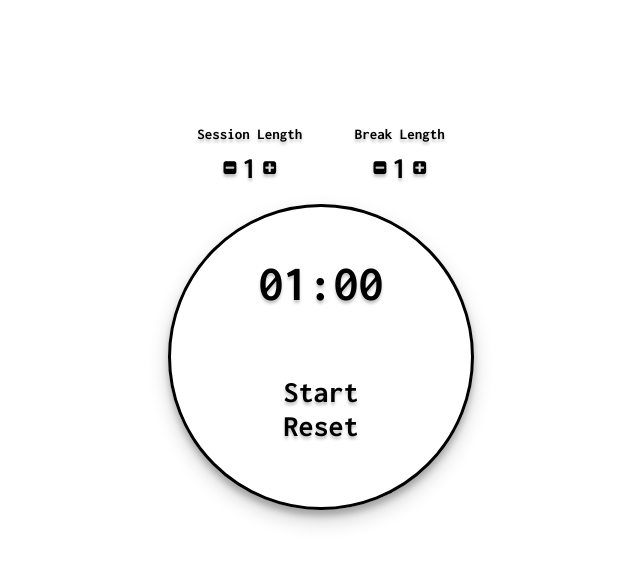
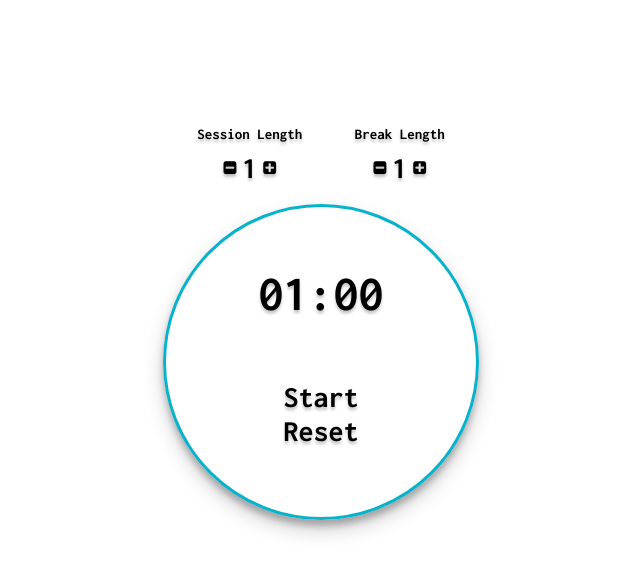
Before and after one commit to Pachj/pomodoro-clock, a plain HTML site: page index.html in a window 1280 px wide. Shown: the whole page, without its empty margins (319-959 px from the left). Drawn offline with nearby package versions, Linux system fonts and the light colour scheme.

Commit message:
second circle added

```diff
--- a/css/style.css
+++ b/css/style.css
@@ -54,16 +54,24 @@ h5 {
     font-size: 3em;
 }
 
-#progress-circle { /*ToDo: add padding*/
+#circle {
     width: 300px;
     height: 300px;
     margin: 0 auto 0 auto;
+    padding: 5px;
     border-radius: 200px;
-    border: 3px solid black;
+    border: 3px solid #09b2cb;
     overflow: hidden;
     box-shadow: 0 10px 20px rgba(0,0,0,0.19), 0 6px 6px rgba(0,0,0,0.23); /*ToDO: Add Support for all Browser*/
+    justify-content: center;
+    align-items: center;
+}
+
+#progress-circle { /*ToDo: add padding*/
+    height: 290px;
+    width: 290px;
+    border-radius: 200px;
     background: linear-gradient(0deg, rgb(9, 178, 203) 0%, rgb(255, 255, 255) 0%, rgb(255, 255, 255) 100%); /*ToDO: Add Support for all Browser*/
-    justify-content: center;
 }
 
 #clock {
--- a/index.html
+++ b/index.html
@@ -19,7 +19,6 @@
         <div class="flex-container little-button-box" id="work-buttons">
             <button class="time-button" id="work-minus" value="-"><i class="fa fa-minus-square"
                                                                      aria-hidden="true"></i></button>
-            <!--ToDo: search icons-->
             <h5 class="time-display" id="display-work">25</h5>
             <button class="time-button" id="work-plus" value="+"><i class="fa fa-plus-square"
                                                                     aria-hidden="true"></i></button>
@@ -38,6 +37,7 @@
         </div>
     </div>
 </div>
+<div class="flex-container" id="circle">
     <div class="flex-container" id="progress-circle">
         <!--ToDo: add reset button who only is visible when is paused-->
         <div class="flex-container" id="clock">
@@ -50,5 +50,6 @@
             <button class="progress-buttons" id="reset">Reset</button>
         </div>
     </div>
+</div>
 </body>
 </html>
```
Lines whose indentation alone changed are shown as unchanged.
